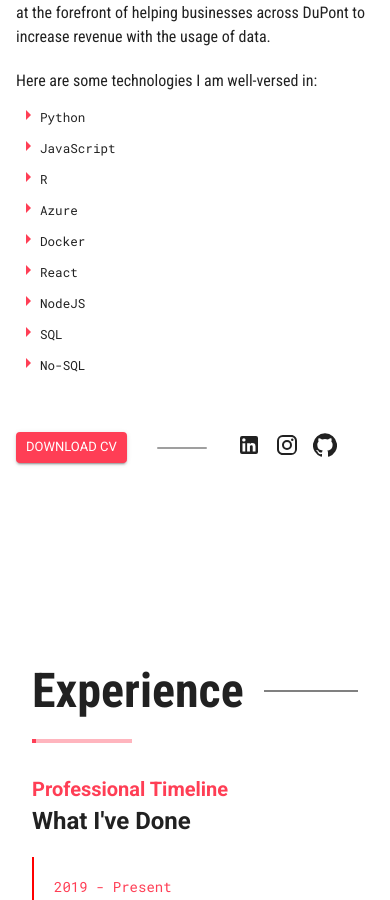
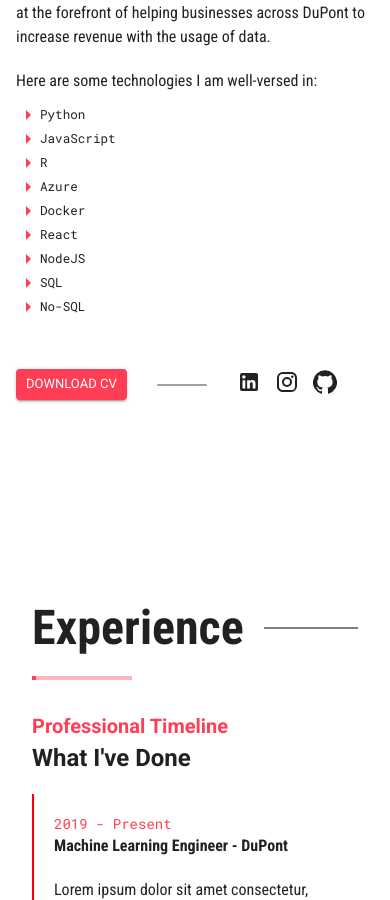
Before and after one commit to khemsok/khemsio, a Next.js app: page / in a window 390 px wide. Shown: the part 1320-2220 px from the top of the page. Built offline with nearby package versions, Linux system fonts and the light colour scheme.

Commit message:
Fixed arrow issue on mobile in about me

```diff
--- a/components/about.js
+++ b/components/about.js
@@ -69,9 +69,7 @@
   const skillListMap = Object.keys(skillList).map((element, index) => {
     return (
       <Grid item lg={4} sm={6} xs={12} key={index}>
-        <Typography component={"span"} style={{ verticalAlign: "middle" }}>
-          <ArrowRightIcon color="primary" />
-        </Typography>
+        <ArrowRightIcon color="primary" style={{ verticalAlign: "middle" }} />
         <Tooltip title={skillList[element]} placement="top-start">
           <Typography
             variant="body2"
```
